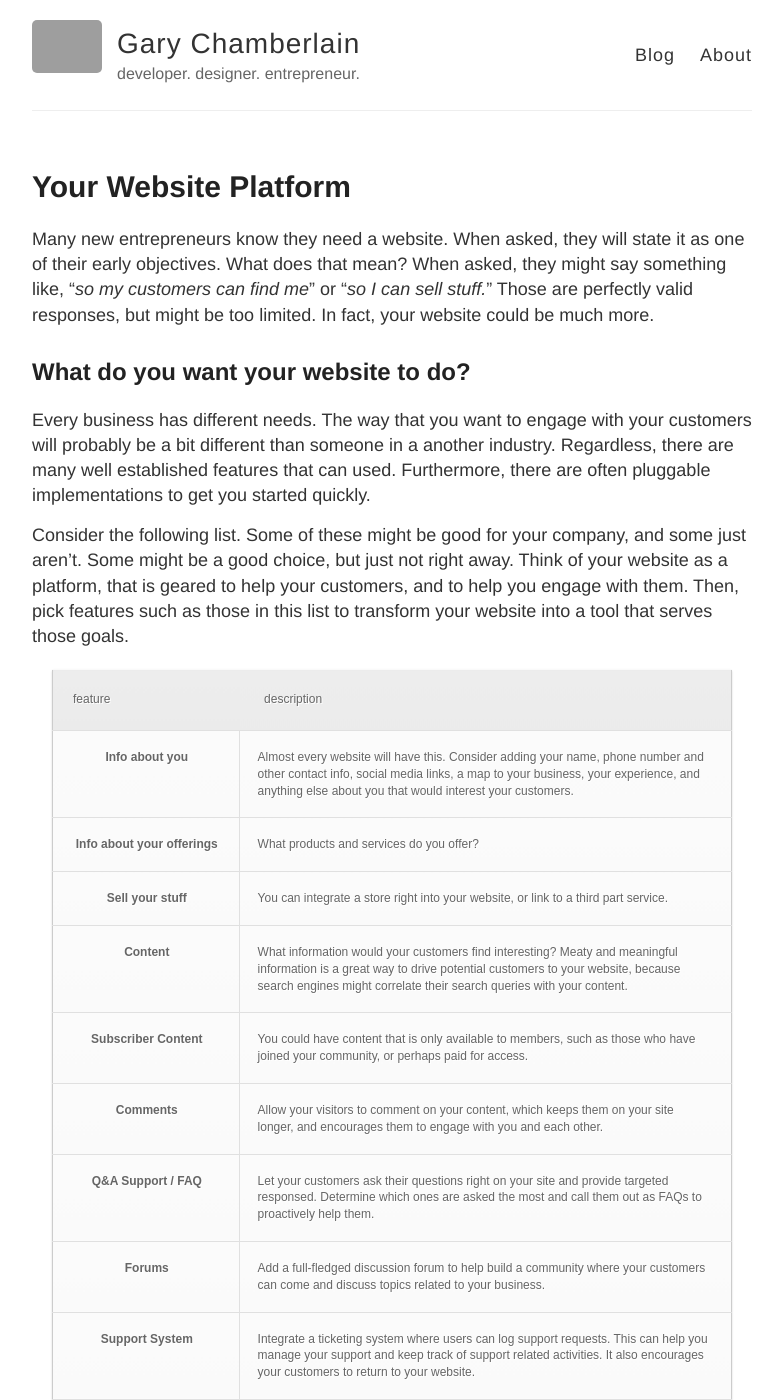
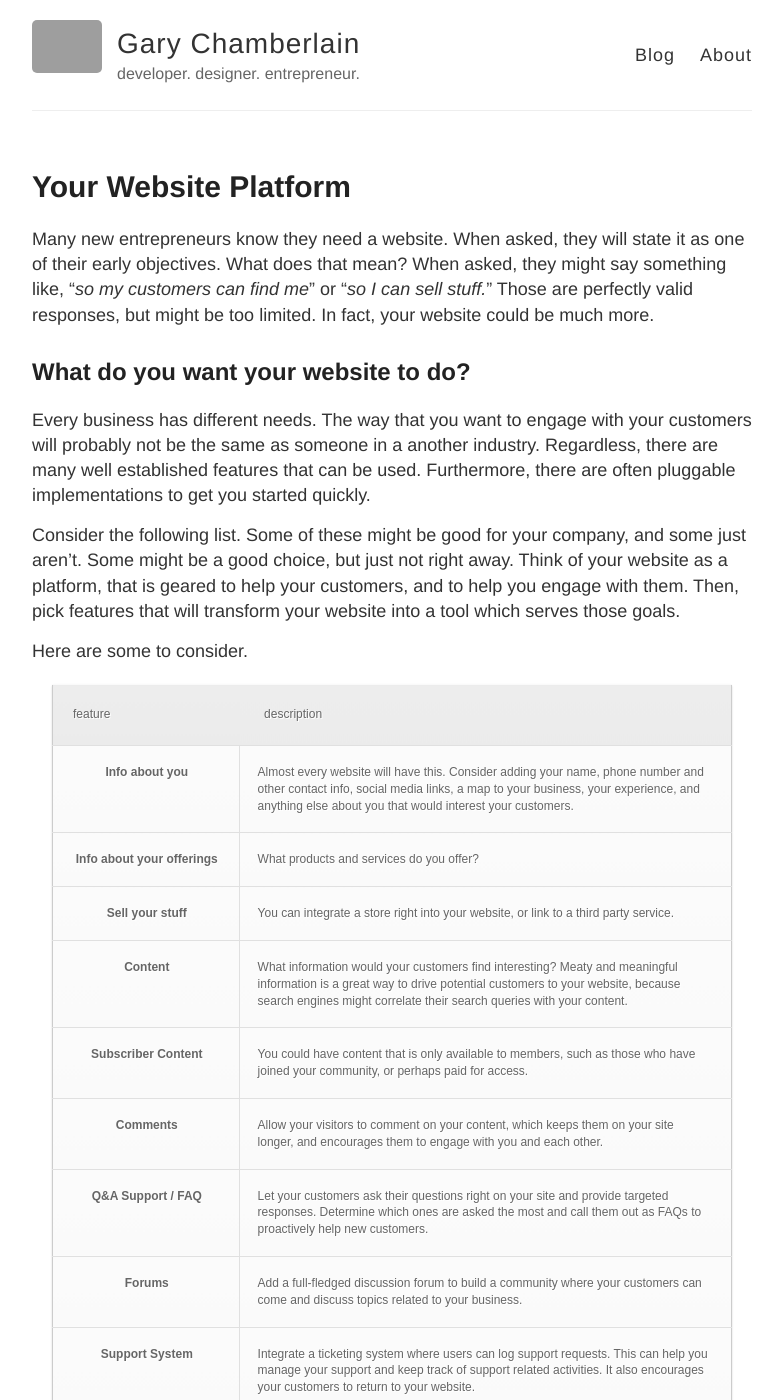
Before and after one commit to GaryChamberlain/garychamberlain.github.io, a Jekyll site: the page built from _posts/2015-06-23-your-website-platform.md, in a window 1280 px wide and 1400 px high. Shown: the whole window, without its empty margins (248-1030 px from the left). Built offline with Jekyll 4.4.1, drawn with Linux system fonts in a browser that asks for light colours; Markdown is read by kramdown in place of the engine named in the settings; some of the changed text lies outside the part shown; grey boxes are pictures that could not be loaded.

Commit message:
Updated 2015-06-23-your-website-platform.md

```diff
--- a/_posts/2015-06-23-your-website-platform.md
+++ b/_posts/2015-06-23-your-website-platform.md
@@ -4,13 +4,16 @@ title: Your Website Platform
 published: true
 ---
 
+
 Many new entrepreneurs know they need a website.  When asked, they will state it as one of their early objectives.  What does that mean?  When asked, they might say something like, "_so my customers can find me_" or "_so I can sell stuff._"  Those are perfectly valid responses, but might be too limited.  In fact, your website could be much more.
 
 ## What do you want your website to do?
 
-Every business has different needs. The way that you want to engage with your customers will probably be a bit different than someone in a another industry. Regardless, there are many well established features that can used. Furthermore, there are often pluggable implementations to get you started quickly.
+Every business has different needs. The way that you want to engage with your customers will probably not be the same as someone in a another industry. Regardless, there are many well established features that can be used. Furthermore, there are often pluggable implementations to get you started quickly.
 
-Consider the following list.  Some of these might be good for your company, and some just aren't. Some might be a good choice, but just not right away.  Think of your website as a platform, that is geared to help your customers, and to help you engage with them. Then, pick features such as those in this list to transform your website into a tool that serves those goals.
+Consider the following list.  Some of these might be good for your company, and some just aren't. Some might be a good choice, but just not right away.  Think of your website as a platform, that is geared to help your customers, and to help you engage with them. Then, pick features that will transform your website into a tool which serves those goals.
+
+Here are some to consider.
 
 <table class='feature-table'><thead>
   <tr>
@@ -31,7 +34,7 @@ Consider the following list.  Some of these might be good for your company, and
 
   <tr>
     <td>Sell your stuff</td>
-    <td>You can integrate a store right into your website, or link to a third part service.</td>
+    <td>You can integrate a store right into your website, or link to a third party service.</td>
   </tr>
 
   <tr>
@@ -51,12 +54,12 @@ Consider the following list.  Some of these might be good for your company, and
 
   <tr>
     <td>Q&amp;A Support / FAQ</td>
-    <td>Let your customers ask their questions right on your site and provide targeted responsed. Determine which ones are asked the most and call them out as FAQs to proactively help them.</td>
+    <td>Let your customers ask their questions right on your site and provide targeted responses. Determine which ones are asked the most and call them out as FAQs to proactively help new customers.</td>
   </tr>
 
   <tr>
     <td>Forums</td>
-    <td>Add a full-fledged discussion forum to help build a community where your customers can come and discuss topics related to your business.</td>
+    <td>Add a full-fledged discussion forum to build a community where your customers can come and discuss topics related to your business.</td>
   </tr>
 
   <tr>
@@ -96,7 +99,7 @@ Consider the following list.  Some of these might be good for your company, and
 
   <tr>
     <td>Multiple Languages</td>
-    <td>Support a more diverse set of people. Should you have particular content for a specific culture?</td>
+    <td>Support a more diverse set of people. Would culture-specific content be appropriate?</td>
   </tr>
 
   <tr>
@@ -120,6 +123,6 @@ Consider the following list.  Some of these might be good for your company, and
 
 Given all the features that you might want, it's not uncommon to feel a little overwhelmed.  Relax.  Take a deep breath. Then, just start. While there are many ways to build a website, [WordPress](https://wordpress.org/) is a very good option for new startups, especially if you are not overly-technical.  There are other similar tools, such as [Joomla](http://www.joomla.org/) and [Drupal](https://www.drupal.org/) if you like them more.  Each of these are open source, which means they are free to use.  However, you will need to pay a hosting company to run the software on a server somewhere.  Also, you'll need [a domain name](/startup-domain-name/).
 
-Another important benefit of tools like these is that they can be extended with plugins.  You can pick and choose the right set of plugins to get the website features that you want. WordPress, Joomla and Drupal each have a marketplace where you can get free and affordable extensions.
+Another important benefit of tools like these is that they can be extended with plugins.  You can pick and choose the right set of plugins to get the website features that you want. WordPress, Joomla and Drupal each have a marketplace where you can get free and affordable extensions. There are even companies like [wpmudev](http://premium.wpmudev.org/) that offer a wide assortment of plugins that supposedly work well together for one price.
 
-Start with a minimal set of functionality.  Learn it. Get comfortable with it. Then, begin looking for the right extensions.  Ask people that use the same software what plugins they use. Join local meetups.  Read blogs and opinion pieces.  The tools are there for you, and they're not very expensive, nor very complicated.  You just need to get started.
+Start with a minimal set of functionality.  Learn it. Get comfortable with it. Then, begin looking for the right extensions.  Ask colleagues what plugins they use. Join local meetups.  Read blogs and opinion pieces.  The tools are there for you, and they're not very expensive, nor very complicated.  You just need to get started.
```
Also changed, not shown: other parts of _posts/2015-06-23-your-website-platform.md (+1 -1 lines).
